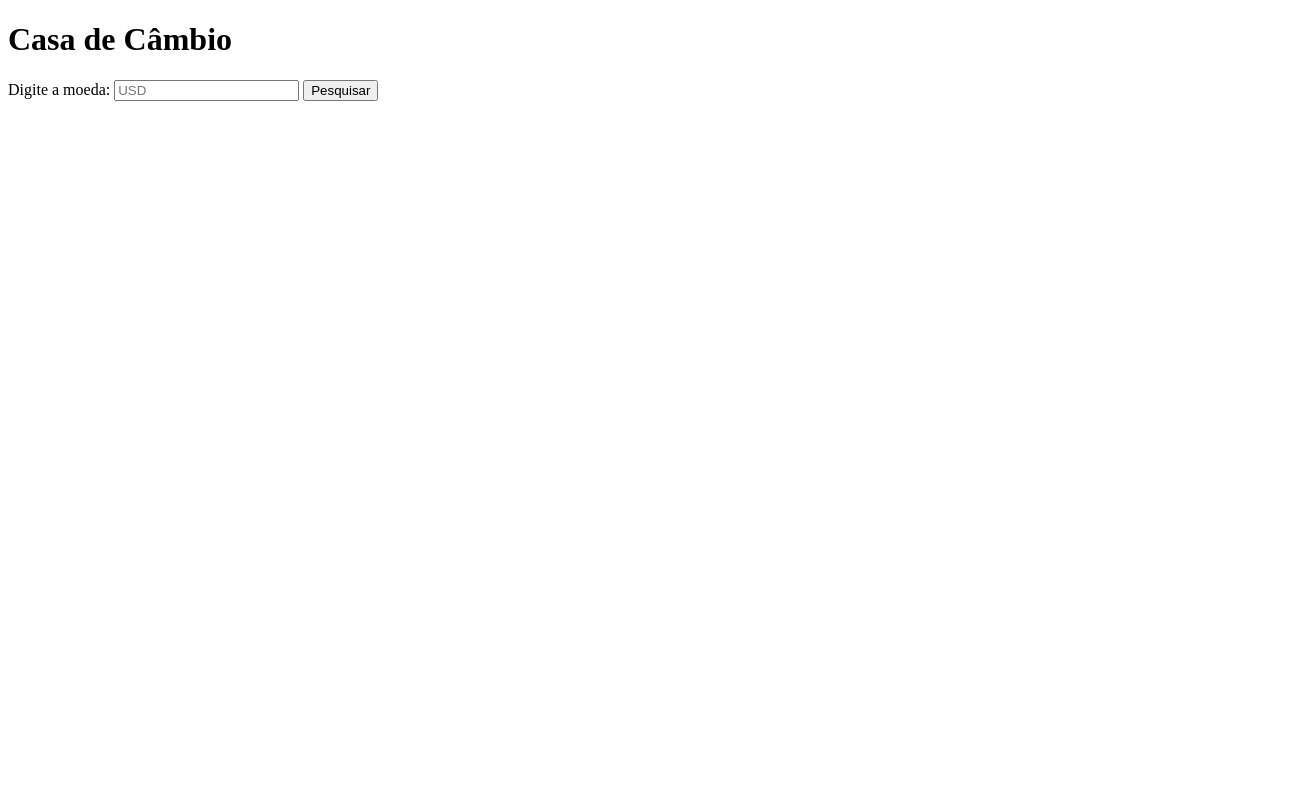
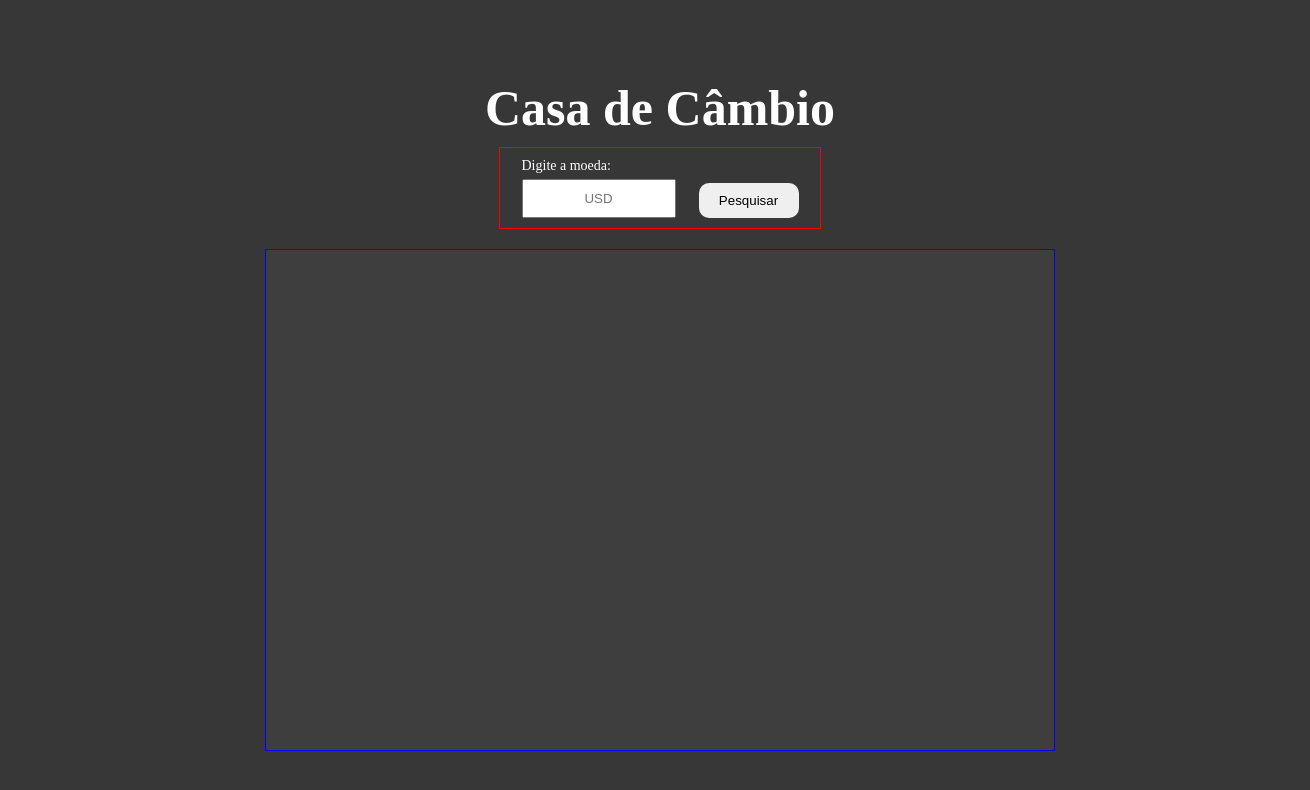
Before and after one commit to BrunoHMRodrigues/projeto-casa-de-cambio, a website built with Vite: page index.html in a window 1280 px wide. Shown: the whole page, 1310 px wide, since content can reach past the window. Built offline with nearby package versions, Linux system fonts and the light colour scheme.

Commit message:
Estilização e criado lógica para pegar os valores

```diff
--- a/index.html
+++ b/index.html
@@ -5,12 +5,14 @@
     <meta http-equiv="X-UA-Compatible" content="IE=edge">
     <meta name="viewport" content="width=device-width, initial-scale=1.0">
     <title>Document</title>
+    <!-- <link rel="stylesheet" href=
+"https://cdn.jsdelivr.net/npm/bootstrap-icons@1.5.0/font/bootstrap-icons.css" /> -->
 </head>
 <body>
     <div class="container container-content">
         <h1>Casa de Câmbio</h1>
         <section class="container container-search">
-            <label for="input-currency">Digite a moeda:
+            <label for="input-currency" id="label-search">Digite a moeda:
                 <input type="text" placeholder="USD" id="input-currency">
             </label>
 
@@ -18,7 +20,7 @@
         </section>
 
         <main class="container container-result">
-            <ul id="list-currency"></ul>
+            <ul id="ul-currency"></ul>
         </main>
     </div>
     <script src="./src/main.js" type="module"></script>
--- a/package.json
+++ b/package.json
@@ -19,6 +19,8 @@
   },
   "homepage": "https://github.com/BrunoHMRodrigues/projeto-casa-de-cambio#readme",
   "dependencies": {
+    "bootstrap": "^5.2.2",
+    "bootstrap-icons": "^1.10.1",
     "vite": "^3.2.3"
   },
   "type": "module"
--- a/src/main.js
+++ b/src/main.js
@@ -1 +1,25 @@
 import './style.css'
+import "bootstrap-icons/font/bootstrap-icons.css";
+
+const currency = document.getElementById('input-currency')
+const btnSearch = document.getElementById('btn-search');
+const ul = document.getElementById('ul-currency');
+
+// const apiSearch = `https://api.exchangerate.host/convert?from=${getCur}&to=`
+
+btnSearch.addEventListener('click', async () =>{
+    const getCur = currency.value;
+    const API = `https://api.exchangerate.host/latest?base=${getCur}`;
+    const currencies = await fetch(API)
+    .then(response => response.json())
+    .then(data => Object.entries(data.rates));
+
+    console.log(currencies);
+
+    currencies.forEach(element => {
+        const li = document.createElement('li');
+        li.classList.add('list-currency');
+        li.innerHTML = `<div class="container-coin"><i class="bi bi-coin"></i><p class="coin">${element[0]}</p></div><p class="conversion">${element[1]}</p>`;
+        ul.appendChild(li);
+    });
+})
--- a/src/style.css
+++ b/src/style.css
@@ -0,0 +1,92 @@
+* {
+    margin: 0;
+    padding: 0;
+}
+
+body{
+    background-color: rgb(55, 55, 55);
+    color: white;
+}
+
+.container {
+    padding: 10px;
+    margin: 10px;
+}
+
+.container-content {
+    width: 100vw;
+    height: 100vh;
+    display: flex;
+    flex-direction: column;
+    justify-content: center;
+    align-items: center;
+}
+
+h1 {
+    font-size: 50px;
+}
+
+.container-search {
+    width: 300px;
+    border: 1px solid red;
+    display: flex;
+    justify-content:space-around;
+    align-items:flex-end;
+}
+
+#label-search {
+    display: flex;
+    flex-direction: column;
+    font-size: 14px;
+}
+#input-currency {
+    width: 150px;
+    height: 35px;
+    text-align: center;
+    margin-top: 5px;
+}
+
+.btn {
+    width: 100px;
+    height: 35px;
+    border: none;
+    border-radius: 10px;
+}
+
+.container-result {
+    width: 60%;
+    height: 60%;
+    border: 1px solid blue;
+    background-color: rgba(65, 65, 65,0.73);
+}
+#ul-currency {
+    width: 100%;
+    height: 100%;
+    display: flex;
+    justify-content:space-around;
+    align-items: center;
+    flex-wrap: wrap;
+    overflow-y: scroll;
+}
+
+.list-currency {
+    width: 150px;
+    height: 35px;
+    margin: 10px;
+    display: flex;
+    justify-content: space-around;
+    align-items: center;
+    list-style-type: none;
+    background-color: rgb(55, 55, 55);
+    padding: 5px;
+    border-radius: 15px;
+}
+.container-coin {
+    display: flex;
+}
+.coin {
+    margin-left: 5px;
+}
+.conversion {
+    color: gold;
+}
```
Also changed, not shown: README.md, src/helper/helper.js (added), src/images/coin.svg (added), 1 other file.
